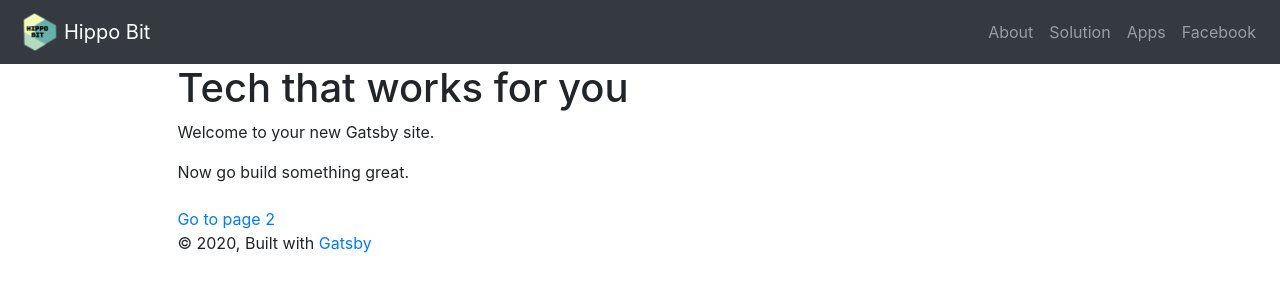
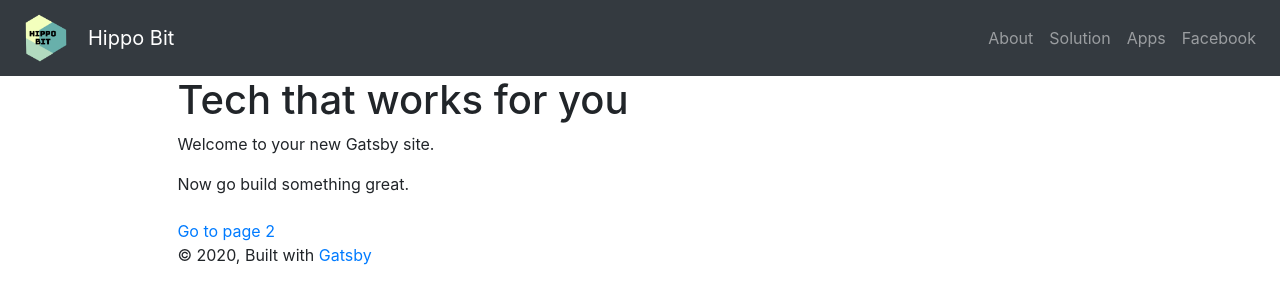
Before and after one commit to hippobit/hippobit.github.io, a Gatsby site in the folder hippobit_react/: page / in a window 1280 px wide. Built offline with nearby package versions, Linux system fonts and the light colour scheme; Gatsby itself is replaced by a stand-in of ours.

Commit message:
simpler header

```diff
--- a/hippobit_react/src/components/header.js
+++ b/hippobit_react/src/components/header.js
@@ -1,12 +1,11 @@
-import { Link } from "gatsby"
 import PropTypes from "prop-types"
 import React from "react"
-import { Row, Col, Container, Navbar, Nav } from "react-bootstrap"
-import LogoImage from "../components/logoImage"
+import { Navbar, Nav } from "react-bootstrap"
+import logo from "../images/logo.png"
 
 const Header = ({ pageTitle }) => (
   <Navbar expand="lg" bg="dark" variant="dark">
-    <LogoImage />
+    <img src={logo} alt="Logo" className="logo-image" />
     <Navbar.Brand href="/">{pageTitle}</Navbar.Brand>
     <Navbar.Toggle aria-controls="responsive-navbar-nav" />
     <Navbar.Collapse id="responsive-navbar-nav" className="justify-content-end">
--- a/hippobit_react/src/components/logoImage.js
+++ /dev/null
@@ -1,30 +0,0 @@
-import React from "react"
-import { useStaticQuery, graphql } from "gatsby"
-import Img from "gatsby-image"
-
-/*
- * This component is built using `gatsby-image` to automatically serve optimized
- * images with lazy loading and reduced file sizes. The image is loaded using a
- * `useStaticQuery`, which allows us to load the image from directly within this
- * component, rather than having to pass the image data down from pages.
- *
- * For more information, see the docs:
- * - `gatsby-image`: https://gatsby.dev/gatsby-image
- * - `useStaticQuery`: https://www.gatsbyjs.org/docs/use-static-query/
- */
-
-export default () => {
-  const data = useStaticQuery(graphql`
-    query {
-      placeholderImage: file(relativePath: { eq: "logo.png" }) {
-        childImageSharp {
-          fixed(width: 48, height: 48) {
-            ...GatsbyImageSharpFixed
-          }
-        }
-      }
-    }
-  `)
-
-  return <Img fixed={data.placeholderImage.childImageSharp.fixed} />
-}
--- /dev/null
+++ b/hippobit_react/src/styles/image-specs.scss
@@ -0,0 +1,5 @@
+.logo-image {
+  width: 60px;
+  height: 60px;
+  margin-right: 12px;
+}
--- a/hippobit_react/src/styles/style.scss
+++ b/hippobit_react/src/styles/style.scss
@@ -1 +1,3 @@
 @import "../../node_modules/bootstrap/scss/bootstrap.scss";
+
+@import "./image-specs.scss";
```
